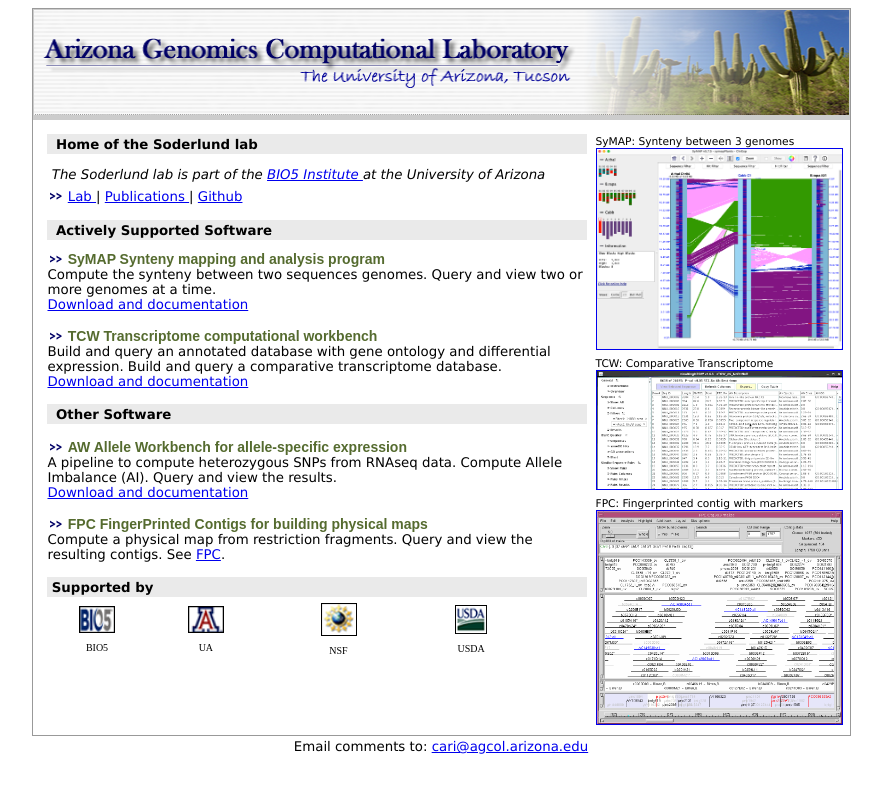
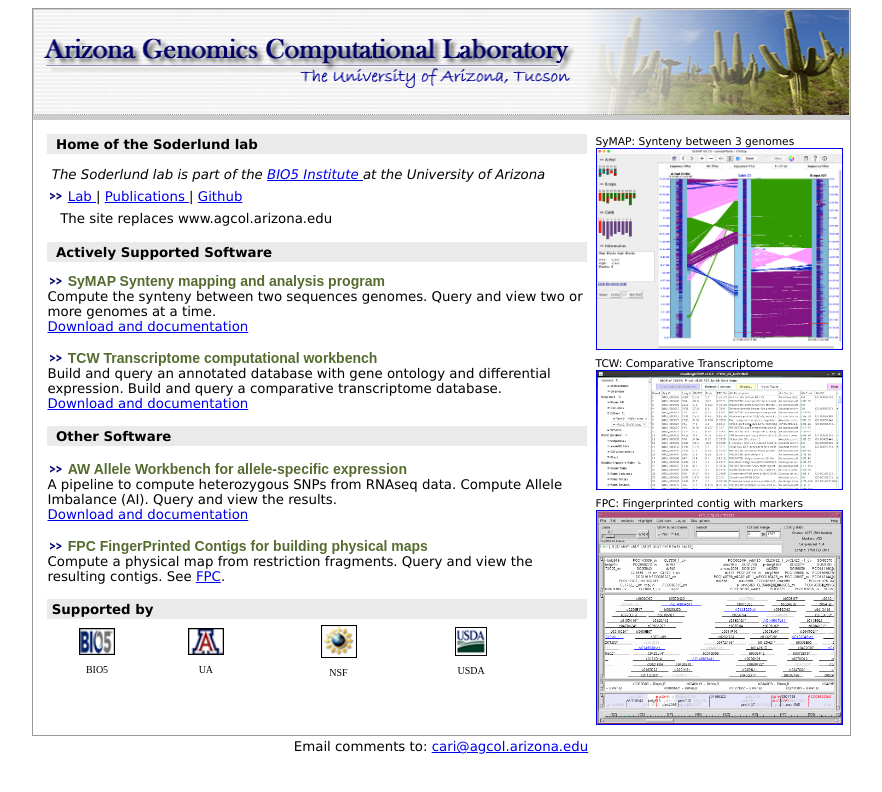
Before and after one commit to csoderlund/csoderlund.github.io, a plain HTML site: page index.html in a window 1280 px wide. Shown: the whole page, without its empty margins (199-1081 px from the left). Drawn offline with Linux system fonts and the light colour scheme.

Commit message:
Update index.html

```diff
--- a/index.html
+++ b/index.html
@@ -39,6 +39,8 @@
 	<tr><td>&nbsp;
 		<td class="c"> <img alt="" src="img/bullet_blue.gif" class=a>
 			<a href="./lab/lab.html"> Lab </a> | <a href="./lab/pubs.html"> Publications </a> | <a href="https://github.com/csoderlund"> Github </a>
+	<tr><td>&nbsp;
+		<td class="c">&nbsp;&nbsp;&nbsp;The site replaces www.agcol.arizona.edu
 
 	<tr><td style="height: 8px"><td>
 	<tr><td style="height: 15px width=8px"> &nbsp;
```
